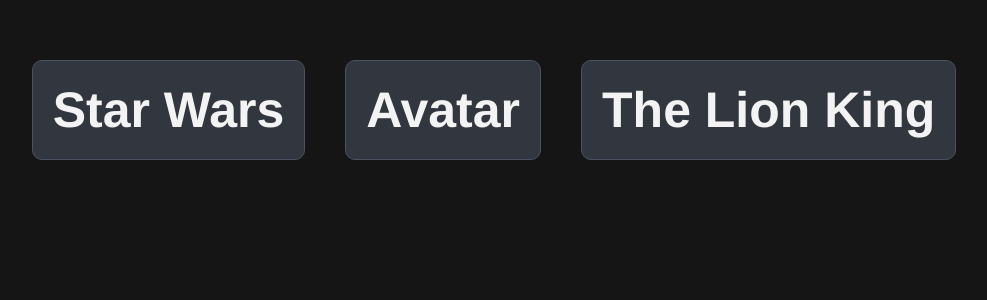
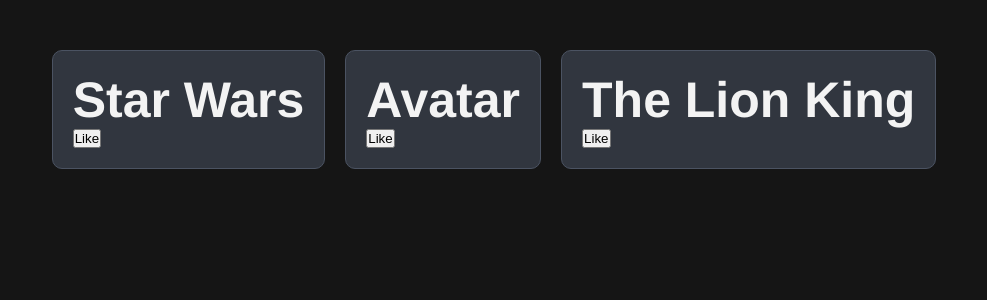
Before and after one commit to Nelson3389/MovieApp, a React (Vite) app in the folder MovieApp/: page / in a window 1280 px wide. Shown: the top 300 px of the page, without its empty margins (146-1133 px from the left). Built offline with nearby package versions, Linux system fonts and the light colour scheme.

Commit message:
[Feature] Add Like button to Movie titles.

```diff
--- a/MovieApp/src/App.jsx
+++ b/MovieApp/src/App.jsx
@@ -1,17 +1,27 @@
+import { useState } from 'react'
+
 const Card = ({title}) => {
+    const [hasLiked, setHasLiked] = useState(false);
+
     return (
         <div className="card">
             <h2>{title}</h2>
+
+            <button onClick={() => setHasLiked(true)}>
+                Like
+            </button>
         </div>
     )
 }
 
 const App = () => {
+
+
     return (
         <div className="card-container">
-            <Card title="Star Wars" rating ={5} isCool={true} />
-            <Card title="Avatar" />
-            <Card title="The Lion King" />
+            <Card title="Star Wars" rating={5} isCool={true}/>
+            <Card title="Avatar"/>
+            <Card title="The Lion King"/>
         </div>
     )
 }
--- a/MovieApp/src/index.css
+++ b/MovieApp/src/index.css
@@ -28,7 +28,7 @@
 .card {
   border: 1px solid #4b5362;
   padding: 20px;
-  margin: 20px;
+  margin: 10px;
   background-color: #31363f;
   border-radius: 10px;
   min-height: 100px;
```
